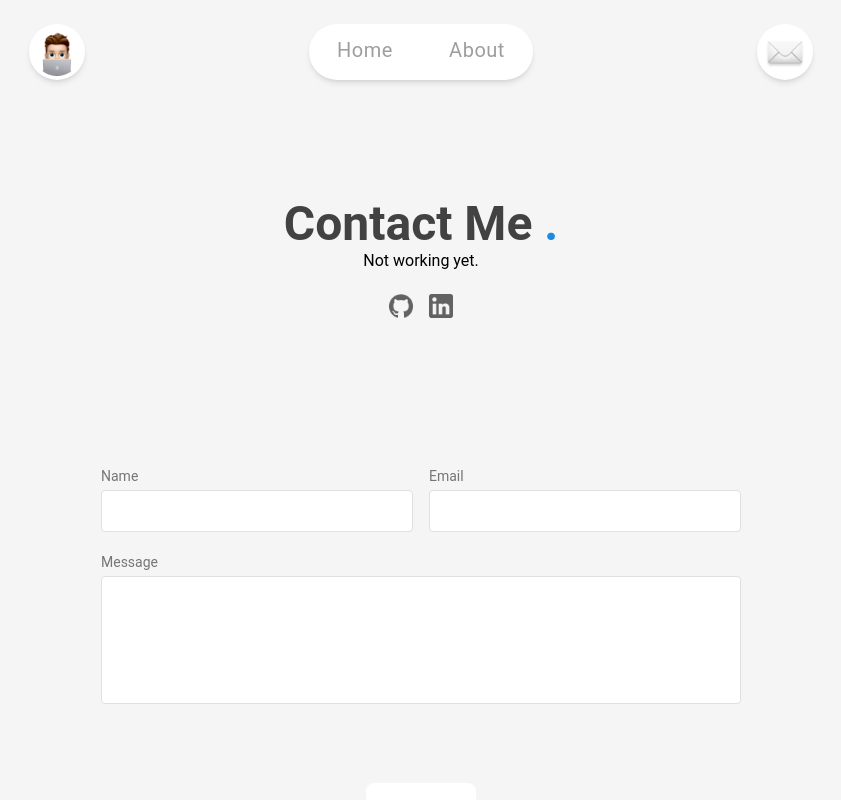
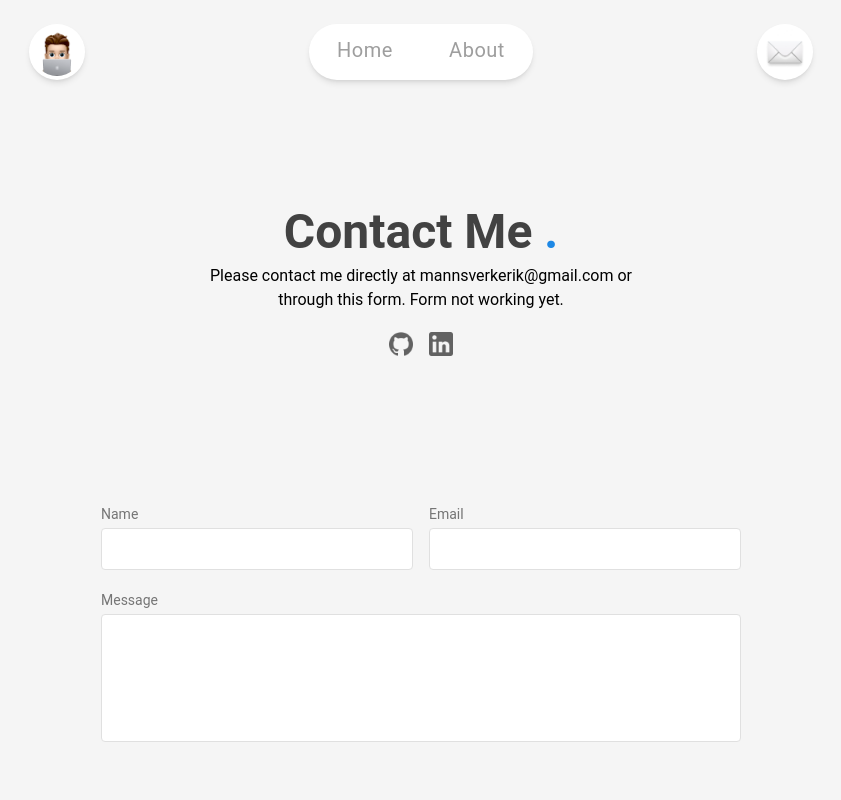
Before and after one commit to erikmannsverk/portofolio, a React (Vite) app: page /contact in a window 1280 px wide. Shown: the top 800 px of the page, without its empty margins (219-1060 px from the left). Built offline with nearby package versions, Linux system fonts and the light colour scheme.

Commit message:
Contact form

```diff
--- a/src/pages/Contact.tsx
+++ b/src/pages/Contact.tsx
@@ -9,9 +9,9 @@ function Contact() {
       <ScrollToTop/>
       <NavbarDefault/>
           <div className="flex flex-col text-center w-full mb-12 py-24">
-            <h1 className="block text-3xl font-bold text-gray-800 sm:text-4xl md:text-5xl dark:text-white">Contact Me <span className="text-blue-600">.</span></h1>
-            <p className="lg:w-2/3 mx-auto leading-relaxed text-base">
-              Not working yet.
+            <h1 className="block lg:text-5xl my-2 font-bold text-gray-800 text-3xl dark:text-white">Contact Me <span className="text-blue-600">.</span></h1>
+            <p className="lg:w-1/3 w-2/3 text-sm mx-auto leading-relaxed lg:text-base">
+              Please contact me directly at mannsverkerik@gmail.com or through this form. Form not working yet.
             </p>
             <div className="flex justify-center mt-5">
             <a target="_blank" href="https://github.com/erikmannsverk/portofolio" className="opacity-60 hover:scale-105 hover:opacity-80 ease-in-out duration-300">
```
